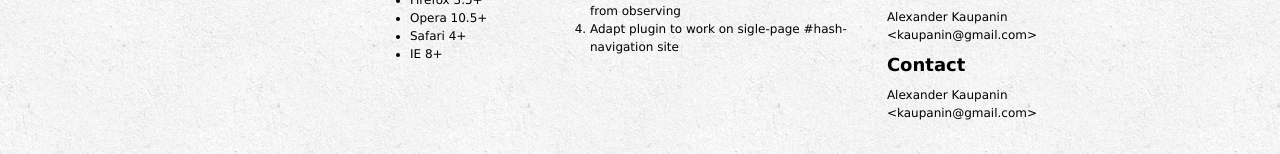
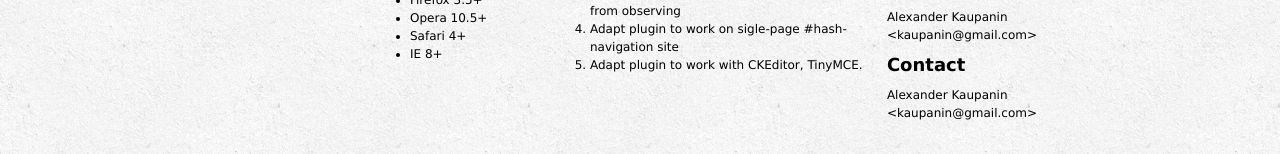
Before and after one commit to simsalabim/sisyphus, a plain HTML site: page index.html in a window 1280 px wide. Shown: the part 1574-1728 px from the top of the page. Drawn offline with Linux system fonts and the light colour scheme; a script that the page names is missing; a web font is replaced by a local one.

Commit message:
a todo item added

```diff
--- a/index.html
+++ b/index.html
@@ -278,6 +278,7 @@
                 <li><strike>Customize data saving behaviour (on typing/by timeout), add callbacks on save/restore data</strike></li>
                 <li>Add possibility to define custom fields to exclude from observing</li>
                 <li>Adapt plugin to work on sigle-page #hash-navigation site</li>
+                <li>Adapt plugin to work with CKEditor, TinyMCE.</li>
               </ol>
             </div>
           </div>
```
